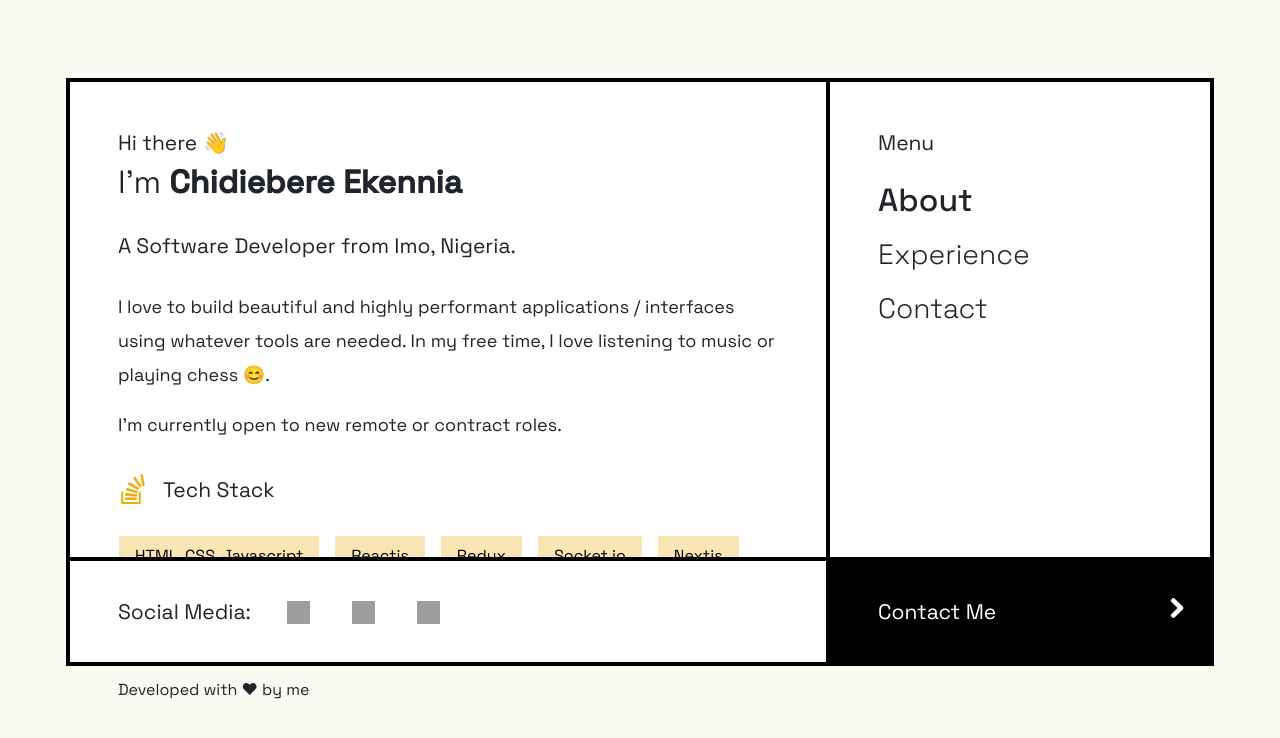
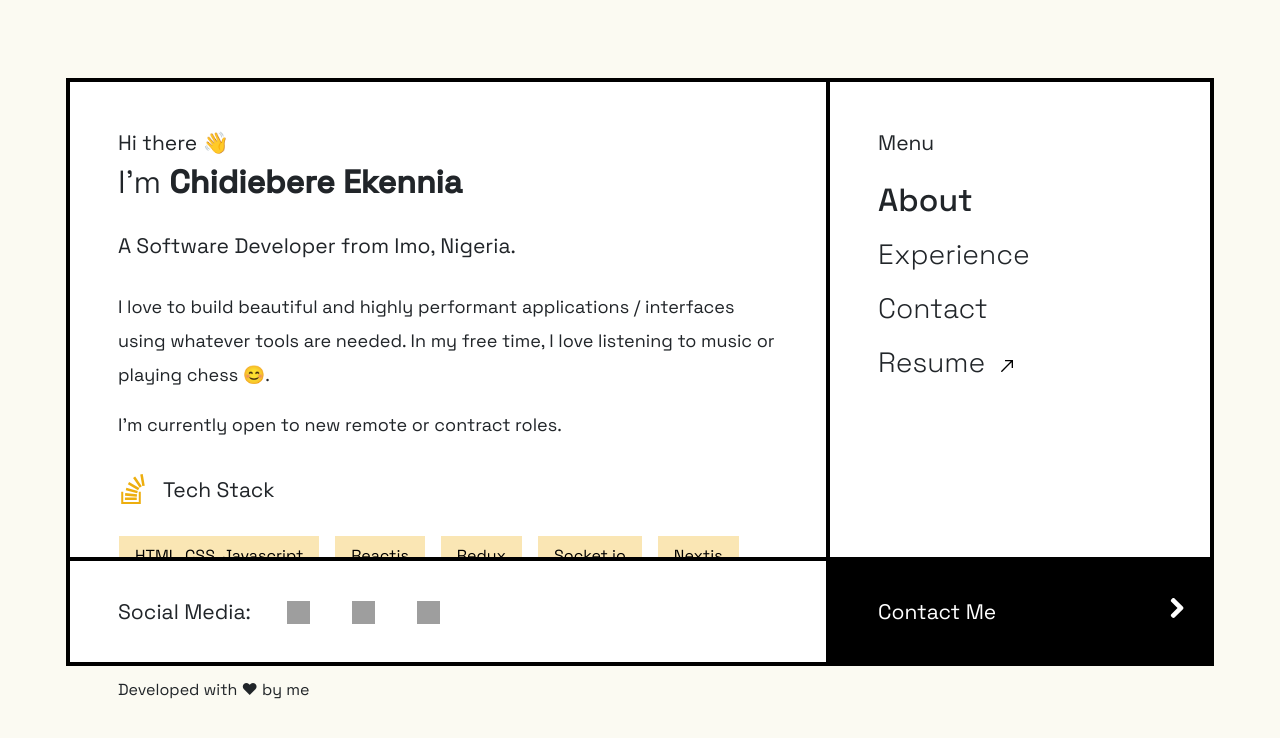
Before and after one commit to Davien21/simple-resume, a Next.js app: page / in a window 1280 px wide. Shown: the top 738 px of the page. Built offline with nearby package versions, Linux system fonts and the light colour scheme; grey boxes are pictures that could not be loaded.

Commit message:
add resume link

```diff
--- a/components/menu.jsx
+++ b/components/menu.jsx
@@ -1,4 +1,6 @@
 import React from "react";
+import ExternalLink from "./ExternalLink";
+import RightUpImage from "./icons/rightUp";
 import NavLink from "./navLink";
 
 function Menu(props) {
@@ -12,6 +14,17 @@ function Menu(props) {
         <NavLink href="/experience">Experience</NavLink>
 
         <NavLink href="/contact">Contact</NavLink>
+
+        <li>
+          <ExternalLink
+            href="https://drive.google.com/file/d/1-g6bcAII6pdlIGoAk5-v2y4DPxh2p3Y6/view?usp=sharing"
+            className="article-title"
+          >
+            <span className="pr-3">Resume</span>
+
+            <RightUpImage />
+          </ExternalLink>
+        </li>
       </ul>
     </nav>
   );
```
